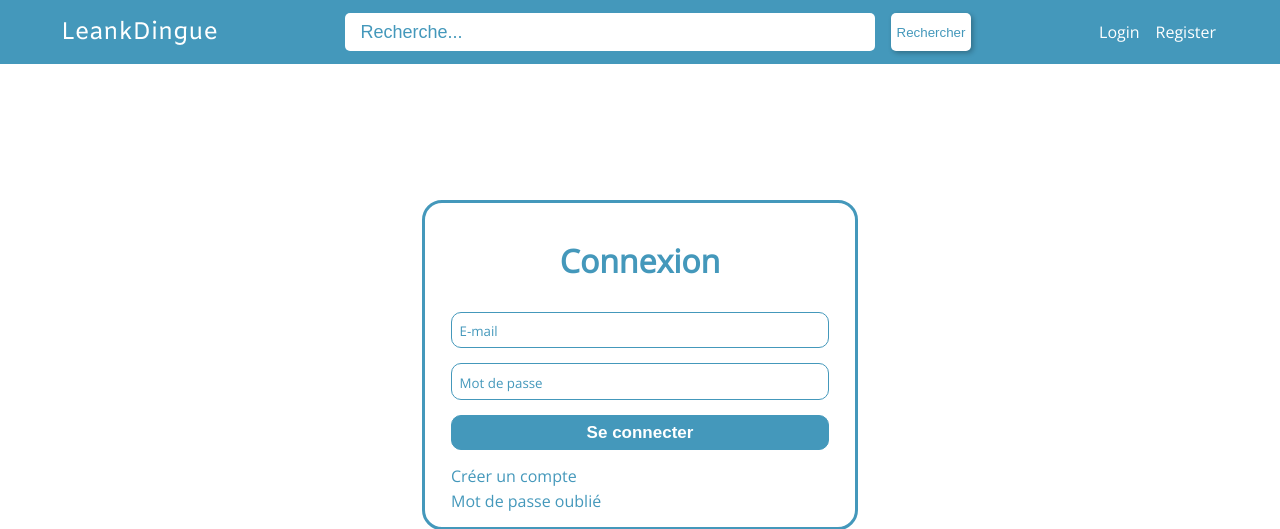
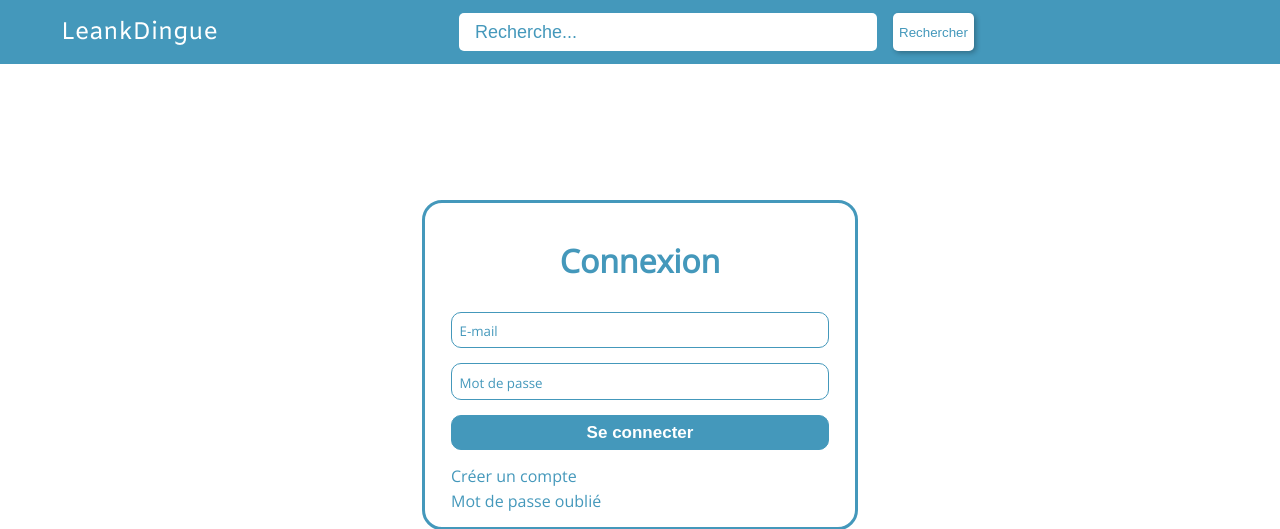
Before and after one commit to gauthiermyr/web-dev-projet, a PHP site: page /login.php in a window 1280 px wide. Shown: the top 529 px of the page. Run offline with PHP 8.4, Linux system fonts and the light colour scheme.

Commit message:
login.js

```diff
--- a/login.php
+++ b/login.php
@@ -18,8 +18,7 @@
                 <button class="hover-translate" onclick="search()">Rechercher</button>
             </div>
             <div class="nav-element text-white">
-                <span onclick="alert('login')" class="clickable hover-translate">Login</span>
-                <span onclick="alert('register')" class="clickable hover-translate">Register</span>
+
             </div>
         </div>
     </div>
@@ -28,19 +27,19 @@
             <h2>Connexion</h2>
         </div>
         <div class="identification-write">
-            <input class="identification-write-input" type="text" placeholder="E-mail"></input>
+            <input id="email-input" class="identification-write-input" type="text" placeholder="E-mail"></input>
         </div>
         <div class="identification-write clickable">
-            <input class="identification-write-input" type="text" placeholder="Mot de passe"></input>
+            <input id="password-input" class="identification-write-input" type="text" placeholder="Mot de passe"></input>
         </div>
         <div class="identification-valider">
-            <button class="identification-valider-button clickable" onclick="">Se connecter</button>
+            <button class="identification-valider-button clickable" onclick="login()">Se connecter</button>
         </div>
         <div class="identification-changer clickable">
             <p><a href="register.php">Créer un compte</a></p>
             <p><a href="forgot-mdp.php">Mot de passe oublié</a></p>
         </div>
     </div>
-    <script src="./public/js/main.js"></script>
+    <script src="./public/js/login.js"></script>
 </body>
 </html>
--- a/public/css/template.css
+++ b/public/css/template.css
@@ -92,7 +92,7 @@ body {
 }
 
 #input-nav-bar {
-    width: min(40vw, 100vw - 153px - 105px - 91px);
+    width: min(400px, 40vw, 100vw - 153px - 105px - 91px);
     height: 36px;
     border: none;
     border-radius: 5px;
--- /dev/null
+++ b/public/js/login.js
@@ -0,0 +1,11 @@
+// Global script
+
+function login() {
+    const email = document.querySelector("#email-input").value;
+    const password = document.querySelector("#password-input").value;
+    console.log(email, password);
+}
+
+(() => {
+    //conde to execute on load
+})();
```
